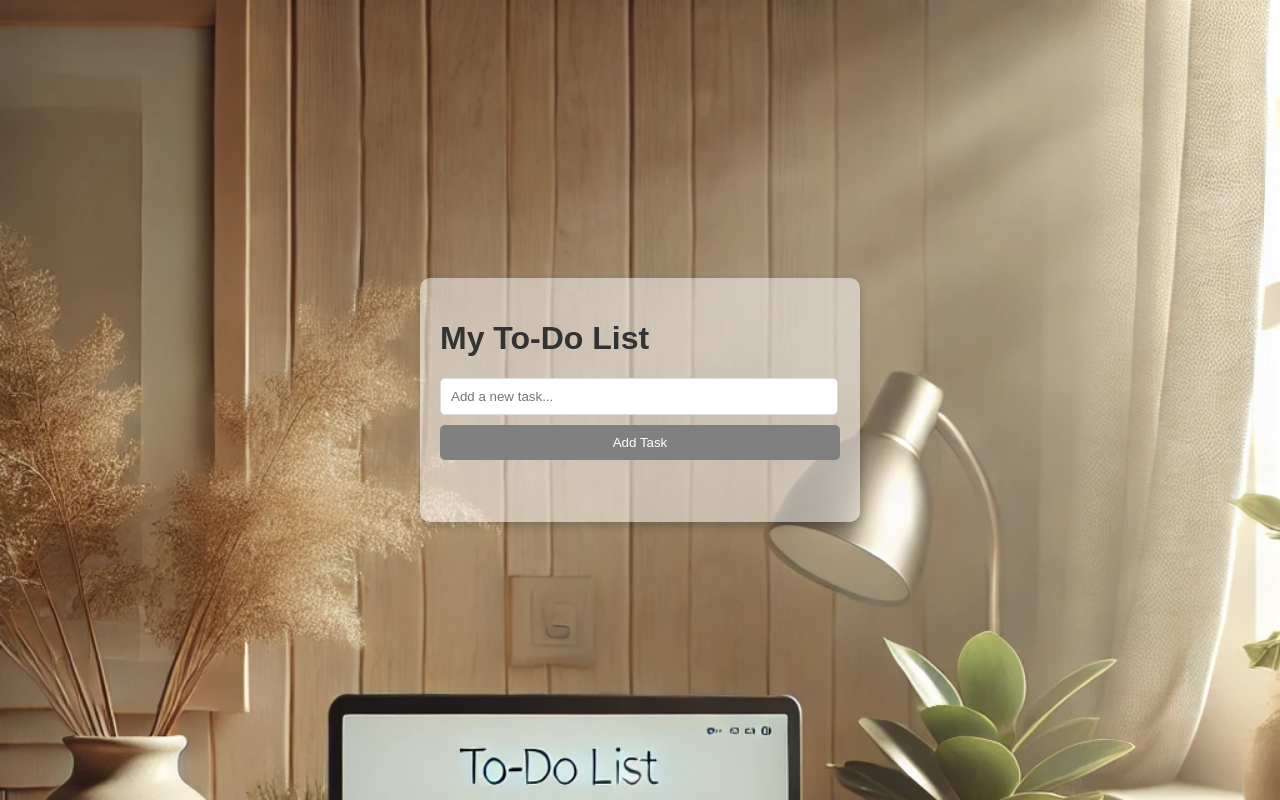
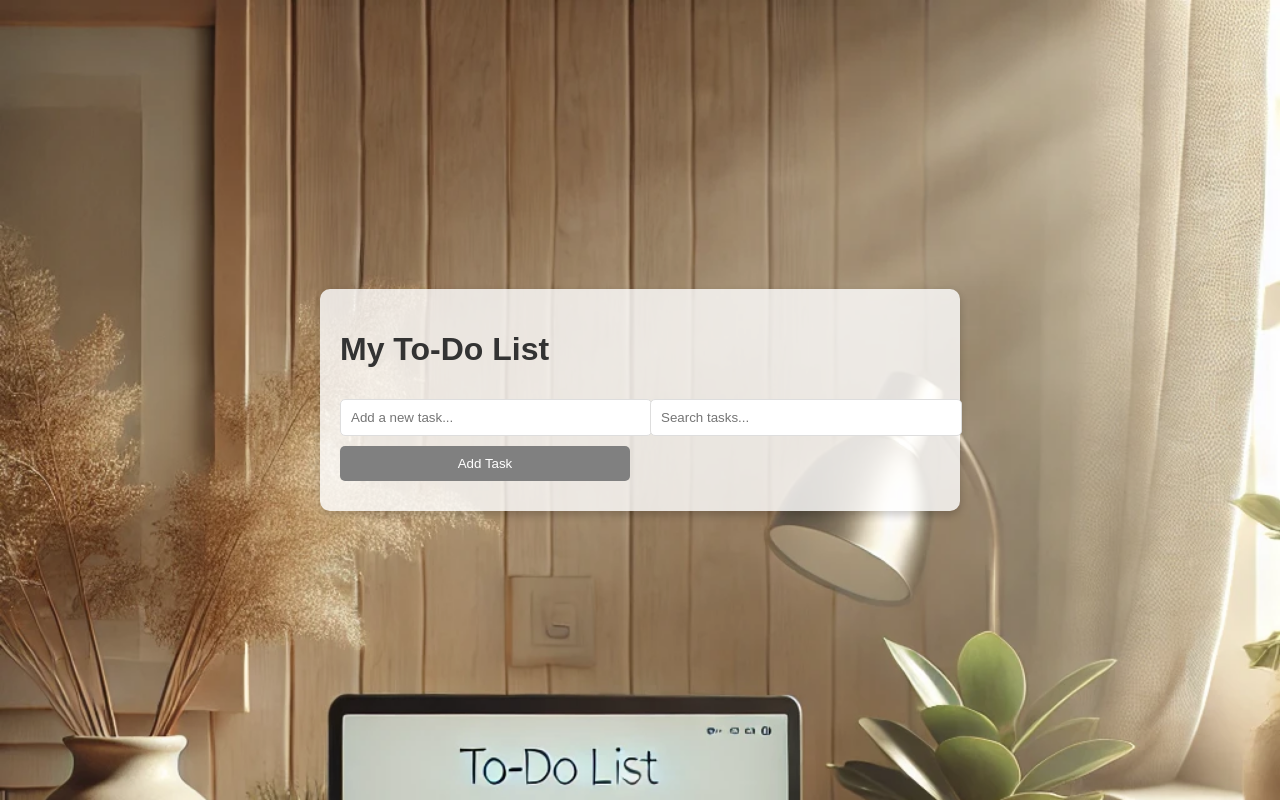
Before and after one commit to Msawekho/To-Do-List, a website: page public/index.html in a window 1280 px wide. Drawn offline with Linux system fonts and the light colour scheme.

Commit message:
Added list view on the side

```diff
--- a/public/index.html
+++ b/public/index.html
@@ -10,9 +10,14 @@
     <div class="container">
         <h1>My To-Do List</h1>
         <div class="todo-app">
-            <input type="text" id="new-task" placeholder="Add a new task..." />
-            <button onclick="addTask()">Add Task</button>
-            <ul id="task-list"></ul>
+            <div class="add-task">
+                <input type="text" id="new-task" placeholder="Add a new task..." />
+                <button onclick="addTask()">Add Task</button>
+            </div>
+            <div class="task-list-section">
+                <input type="text" id="search-task" placeholder="Search tasks..." oninput="searchTask()" />
+                <ul id="task-list"></ul>
+            </div>
         </div>
     </div>
     <script src="app.js"></script>
--- a/public/style.css
+++ b/public/style.css
@@ -1,6 +1,5 @@
-/* styles.css */
 body {
-    background-image: url('images/background.webp'); /* Use the cozy background image */
+    background-image: url('images/background.webp');
     background-size: cover;
     font-family: Arial, sans-serif;
     display: flex;
@@ -12,15 +11,30 @@ body {
 }
 
 .container {
-    background: rgba(255, 255, 255, 0.493);
+    background: rgba(255, 255, 255, 0.8);
     padding: 20px;
     border-radius: 10px;
     box-shadow: 0 4px 8px rgba(0, 0, 0, 0.2);
-    max-width: 400px;
+    max-width: 600px;
     width: 100%;
+    display: flex;
+    flex-direction: column;
+    gap: 10px;
 }
 
 .todo-app {
+    display: flex;
+    gap: 20px;
+}
+
+.add-task {
+    display: flex;
+    flex-direction: column;
+    width: 50%;
+}
+
+.task-list-section {
+    width: 50%;
     display: flex;
     flex-direction: column;
 }
@@ -30,7 +44,7 @@ input[type="text"] {
     border: 1px solid #ddd;
     border-radius: 5px;
     margin-bottom: 10px;
-    width: calc(100% - 24px);
+    width: 100%;
 }
 
 button {
@@ -50,6 +64,7 @@ button:hover {
 ul {
     list-style-type: none;
     padding: 0;
+    margin: 0;
 }
 
 li {
```
